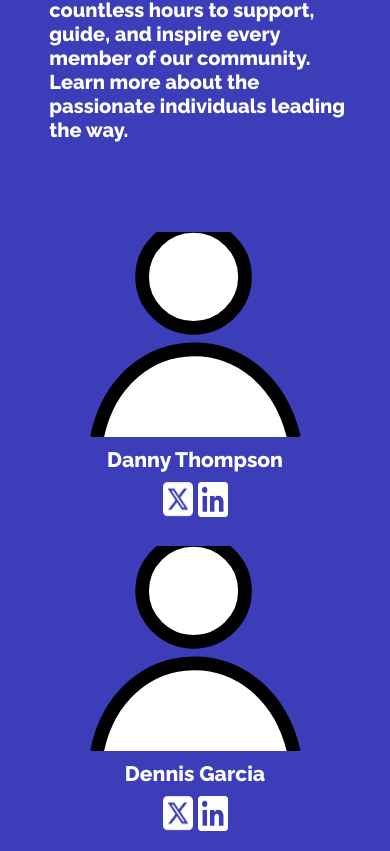
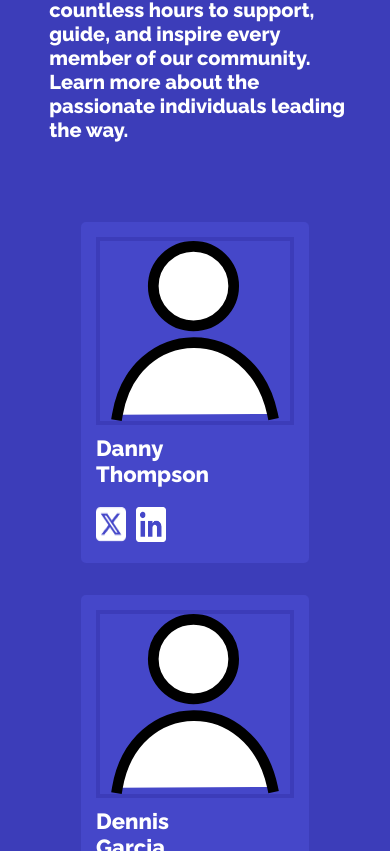
Before and after one commit to dallassoftwaredevelopers/DSDsite, a Next.js app: page /community in a window 390 px wide. Shown: the part 1149-2000 px from the top of the page. Built offline with nearby package versions, Linux system fonts and the light colour scheme.

Commit message:
(WEB-65) update community styles to support mobile views

```diff
--- a/src/app/community/community.module.css
+++ b/src/app/community/community.module.css
@@ -62,8 +62,9 @@
 .peopleList {
   display: flex;
   flex-wrap: wrap;
-  justify-content: space-between;
+  justify-content: center;
   margin: 5rem 0;
+  gap: 2rem;
 }
 
 .yearSelector {
--- a/src/app/community/page.tsx
+++ b/src/app/community/page.tsx
@@ -175,7 +175,7 @@ export default function CommunityPage() {
               </button>
             ))}
         </div>
-        <div className={styles.speakerList}>
+        <div className={styles.peopleList}>
           {speakersData[selectedYear].map((person: Speaker) => (
             <Person
               key={person.id}
--- a/src/app/components/offeringCard/offeringCard.module.css
+++ b/src/app/components/offeringCard/offeringCard.module.css
@@ -21,8 +21,7 @@
 .textContainer {
   flex: 1;
   display: flex;
-  align-items: center;
-  justify-content: center;
+
   margin-right: 1rem;
 }
 
@@ -69,7 +68,6 @@
   .textContainer {
     width: 100%;
     margin: 0 0 1rem 0;
-    justify-content: center;
   }
 
   .text {
--- a/src/app/components/person/person.module.css
+++ b/src/app/components/person/person.module.css
@@ -1,59 +1,33 @@
-@import url('https://fonts.googleapis.com/css2?family=Raleway:wght@800&display=swap');
-
 .personContainer {
-  font-family: 'Raleway', sans-serif;
   display: flex;
   flex-direction: column;
   align-items: center;
-  background-color: #3c3db9;
+  gap: 10px;
+  background-color: hsl(var(--light-blue));
   border-radius: 5px;
-  width: 240px;
-  height: 314px;
-}
-
-.defaultImageContainer {
-  margin-top: 10px;
-  width: 215px;
-  height: 205px;
-  background-color: #d9d9d9;
-  border-radius: 5px;
-  display: flex;
-  justify-content: center;
-  align-items: center;
+  padding: 15px;
 }
 
 .personImageContainer {
-  margin-top: 10px;
-  width: 215px;
-  height: 205px;
-  display: flex;
-  justify-content: center;
-  align-items: center;
-}
-
-#personImage {
-  border-radius: 5px;
-  width: 100%;
-  height: 100%;
-  object-fit: cover;
-}
-
-#defaultImage {
-  width: 80%;
-  height: 80%;
+  border: 4px solid hsl(var(--blue));
+  position: relative;
+  width: 190px;
+  height: 180px;
 }
 
 .fullName {
   color: white;
-  margin: 10px 0 10px 0;
-  font-size: 21px;
+  width: 100%;
+  font-size: 22px;
+  margin: 0px;
 }
 
 .iconContainer {
   display: flex;
-  justify-content: space-between;
-  align-items: center;
-  width: 65px;
+  gap: 10px;
+  justify-content: flex-start;
+  width: 100%;
+  margin-top: 10px;
 }
 
 .icon {
--- a/src/app/components/person/person.tsx
+++ b/src/app/components/person/person.tsx
@@ -14,31 +14,22 @@ export default function Person({
   linkedinUrl,
   imageUrl,
 }: PersonProps) {
-  const ImgComponent = imageUrl ? (
-    <div className={styles.personImageContainer}>
-      <Image
-        id={styles.personImage}
-        width={200}
-        height={200}
-        src={imageUrl}
-        alt='image of person'
-      />
-    </div>
-  ) : (
-    <div className={styles.defaultImageContainer}>
-      <Image
-        id={styles.defaultImage}
-        width={200}
-        height={200}
-        src='/assets/person.svg'
-        alt='image of person'
-      />
-    </div>
-  );
   return (
     <div className={styles.personContainer}>
-      {ImgComponent}
-      <div>{fullName && <h3 className={styles.fullName}>{fullName}</h3>}</div>
+      <div className={styles.personImageContainer}>
+        <Image
+          id={fullName}
+          src={imageUrl ? imageUrl : '/assets/person.svg'}
+          alt='image of person'
+          fill
+          objectFit='contain'
+        />
+      </div>
+      <h3 className={styles.fullName}>
+        {fullName.split(' ')[0]}
+        <br />
+        {fullName.split(' ')[1]}
+      </h3>
       <div className={styles.iconContainer}>
         {twitterUrl && (
           <a href={twitterUrl}>
```
